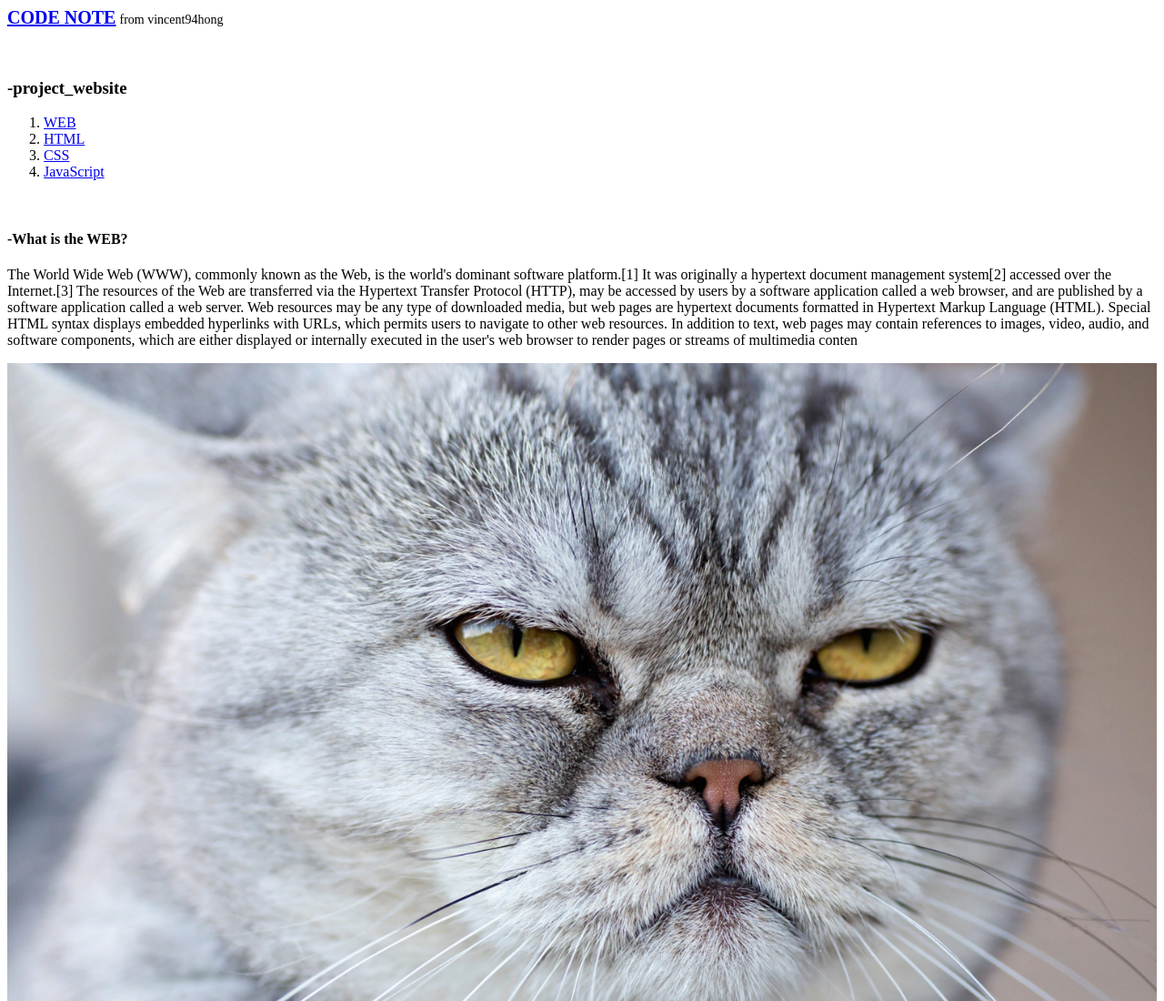
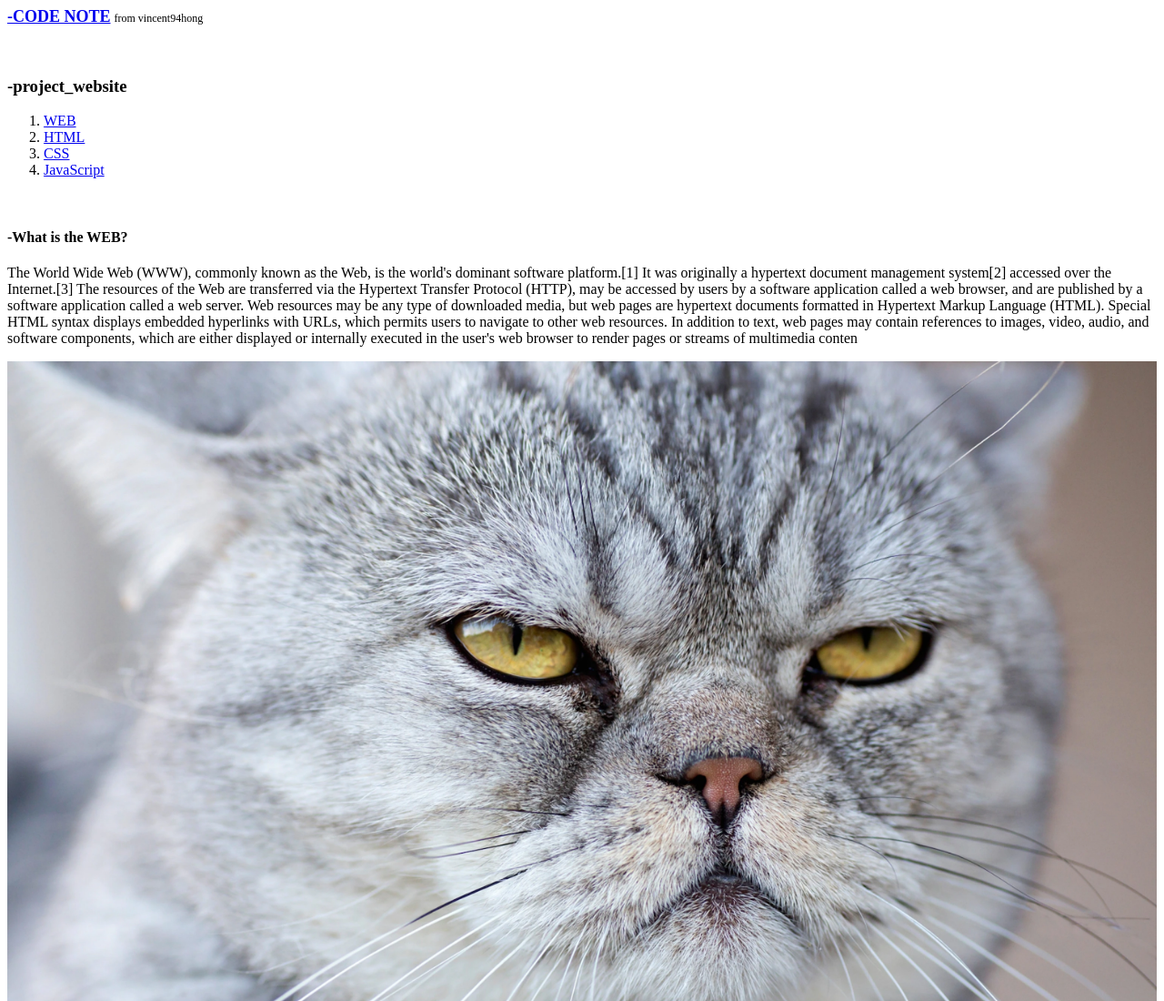
Before and after one commit to vincent94hong/WEB_workspace, a plain HTML site: page index.html in a window 1280 px wide. Shown: the top 1100 px of the page at 91% size. Drawn offline with Linux system fonts and the light colour scheme.

Commit message:
221110_16

```diff
--- a/index.html
+++ b/index.html
@@ -6,7 +6,7 @@
 </head>
 <body>
 
-<span style="font-size: 20px;"><a href="note.html" target="_blank" title="HTML5 specification"><strong>CODE NOTE</strong></a></span>  <span style="font-size: 14px;"> from vincent94hong</span> <br><br><br>
+<span style="font-size: 18px;"><a href="note.html" target="_blank" title="HTML5 specification"><strong>-CODE NOTE</strong></a></span>  <span style="font-size: 12px;"> from vincent94hong</span> <br><br><br>
 
 <h3>-project_website<br></h3>
 
```
